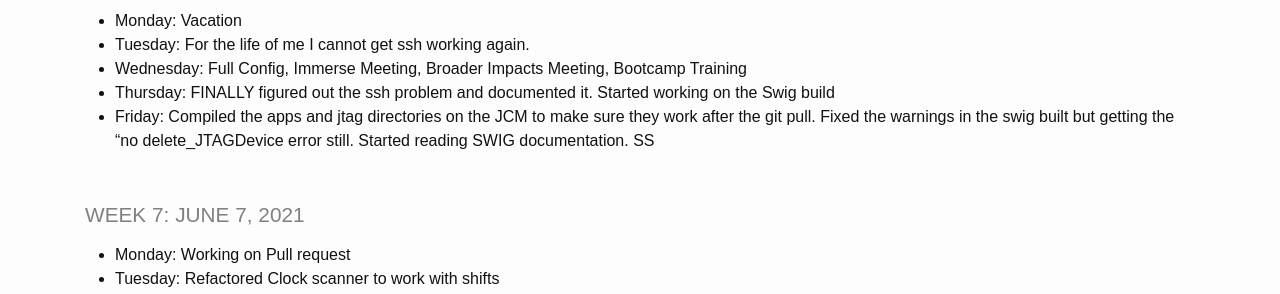
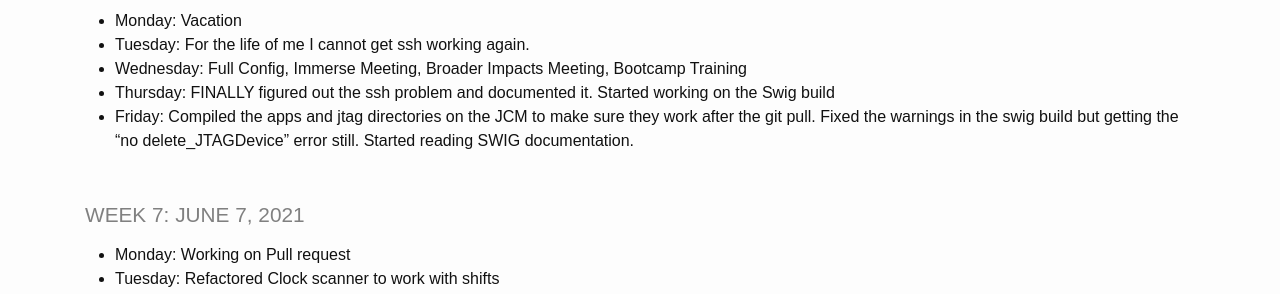
Before and after one commit to Caden-Ellis77/ImmerseSite, a Jekyll site: the page built from _pages/log.md, in a window 1280 px wide and 900 px high, scrolled down 374 px. Shown: the part 152-446 px from the top of the window. Built offline with Jekyll 4.4.1, drawn with Linux system fonts in a browser that asks for light colours.

Commit message:
Updating for June 18

```diff
--- a/_pages/log.md
+++ b/_pages/log.md
@@ -19,7 +19,7 @@ title: IMMERSE Log
 * **Tuesday**: For the life of me I cannot get ssh working again.
 * **Wednesday**: Full Config, Immerse Meeting, Broader Impacts Meeting, Bootcamp Training
 * **Thursday**: FINALLY figured out the ssh problem and documented it. Started working on the Swig build
-* **Friday**: Compiled the apps and jtag directories on the JCM to make sure they work after the git pull. Fixed the warnings in the swig built but getting the "no delete_JTAGDevice error still. Started reading SWIG documentation. SS
+* **Friday**: Compiled the apps and jtag directories on the JCM to make sure they work after the git pull. Fixed the warnings in the swig build but getting the "no delete_JTAGDevice" error still. Started reading SWIG documentation.
 
 ### Week 7: June 7, 2021
 
```
